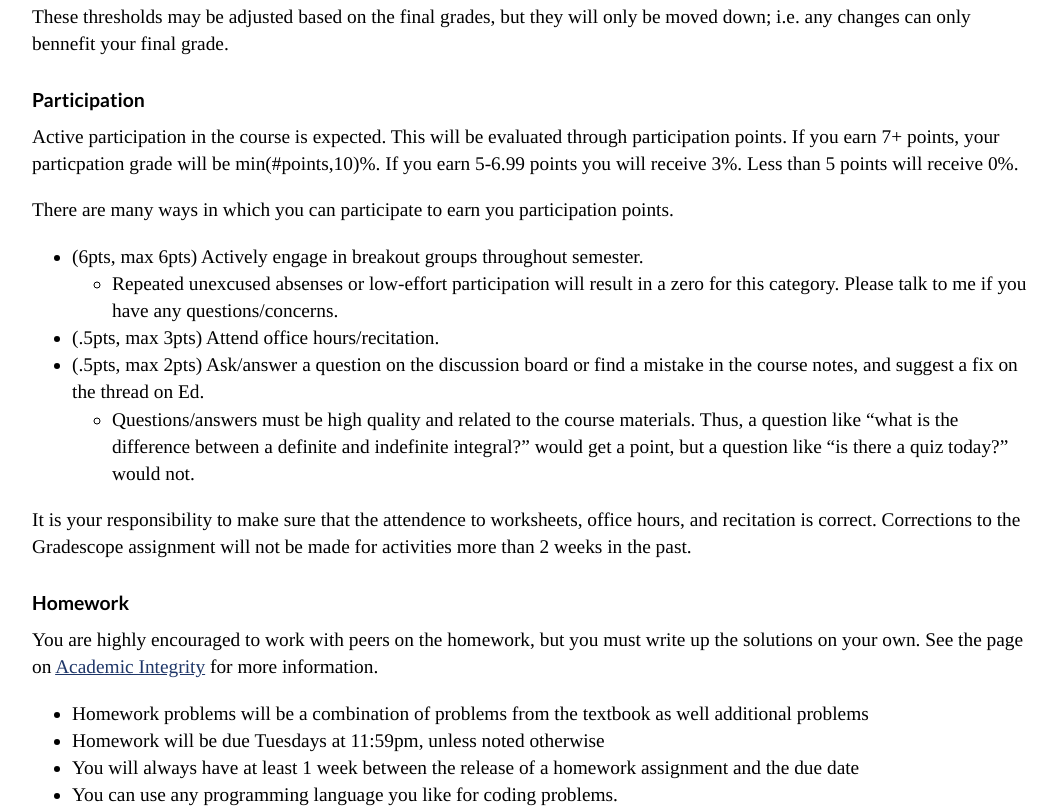
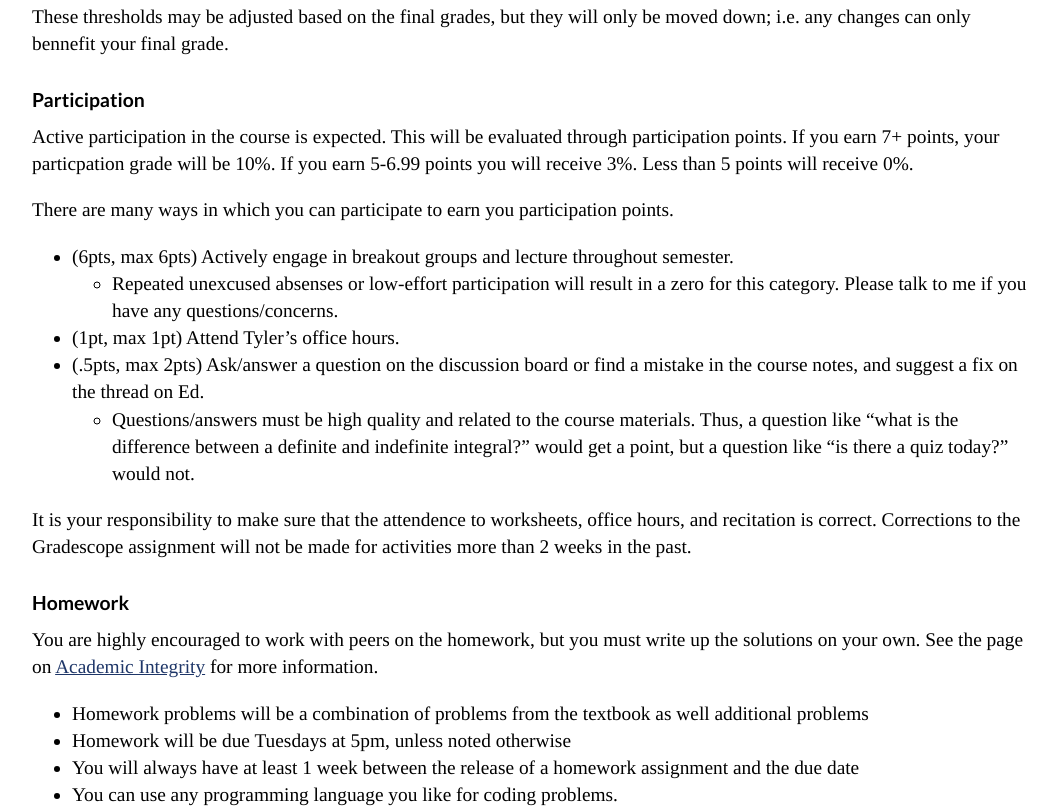
Before and after one commit to chen-teaching/teaching, a plain HTML site: page na_f2024/syllabus.html in a window 1280 px wide. Shown: the part 1238-2049 px from the top of the page, without its empty margins (108-1164 px from the left). Drawn offline with Linux system fonts and the light colour scheme; a web font is replaced by a local one.

Commit message:
update office hours

```diff
--- a/na_f2024/syllabus.html
+++ b/na_f2024/syllabus.html
@@ -92,15 +92,15 @@ In addition to the course notes, it is recommended that you read the relevant to
 <h3>Participation</h3>
 <p>Active participation in the course is expected.
 This will be evaluated through participation points.
-If you earn 7+ points, your particpation grade will be min(#points,10)%.
+If you earn 7+ points, your particpation grade will be 10%.
 If you earn 5-6.99 points you will receive 3%. Less than 5 points will receive 0%.</p>
 <p>There are many ways in which you can participate to earn you participation points.</p>
 <ul>
-<li>(6pts, max 6pts) Actively engage in breakout groups throughout semester.
+<li>(6pts, max 6pts) Actively engage in breakout groups and lecture throughout semester.
 <ul>
 <li>Repeated unexcused absenses or low-effort participation will result in a zero for this category. Please talk to me if you have any questions/concerns.</li>
 </ul></li>
-<li>(.5pts, max 3pts) Attend office hours/recitation.</li>
+<li>(1pt, max 1pt) Attend Tyler’s office hours.</li>
 <li>(.5pts, max 2pts) Ask/answer a question on the discussion board or find a mistake in the course notes, and suggest a fix on the thread on Ed.
 <ul>
 <li>Questions/answers must be high quality and related to the course materials. Thus, a question like “what is the difference between a definite and indefinite integral?” would get a point, but a question like “is there a quiz today?” would not.</li>
@@ -111,7 +111,7 @@ If you earn 5-6.99 points you will receive 3%. Less than 5 points will receive 0
 <p>You are highly encouraged to work with peers on the homework, but you must write up the solutions on your own. See the page on <a href="./integrity.html">Academic Integrity</a> for more information.</p>
 <ul>
 <li>Homework problems will be a combination of problems from the textbook as well additional problems</li>
-<li>Homework will be due Tuesdays at 11:59pm, unless noted otherwise</li>
+<li>Homework will be due Tuesdays at 5pm, unless noted otherwise</li>
 <li>You will always have at least 1 week between the release of a homework assignment and the due date</li>
 <li>You can use any programming language you like for coding problems.</li>
 </ul>
```
Also changed, not shown: na_f2024/index.html (+3 -3 lines).
